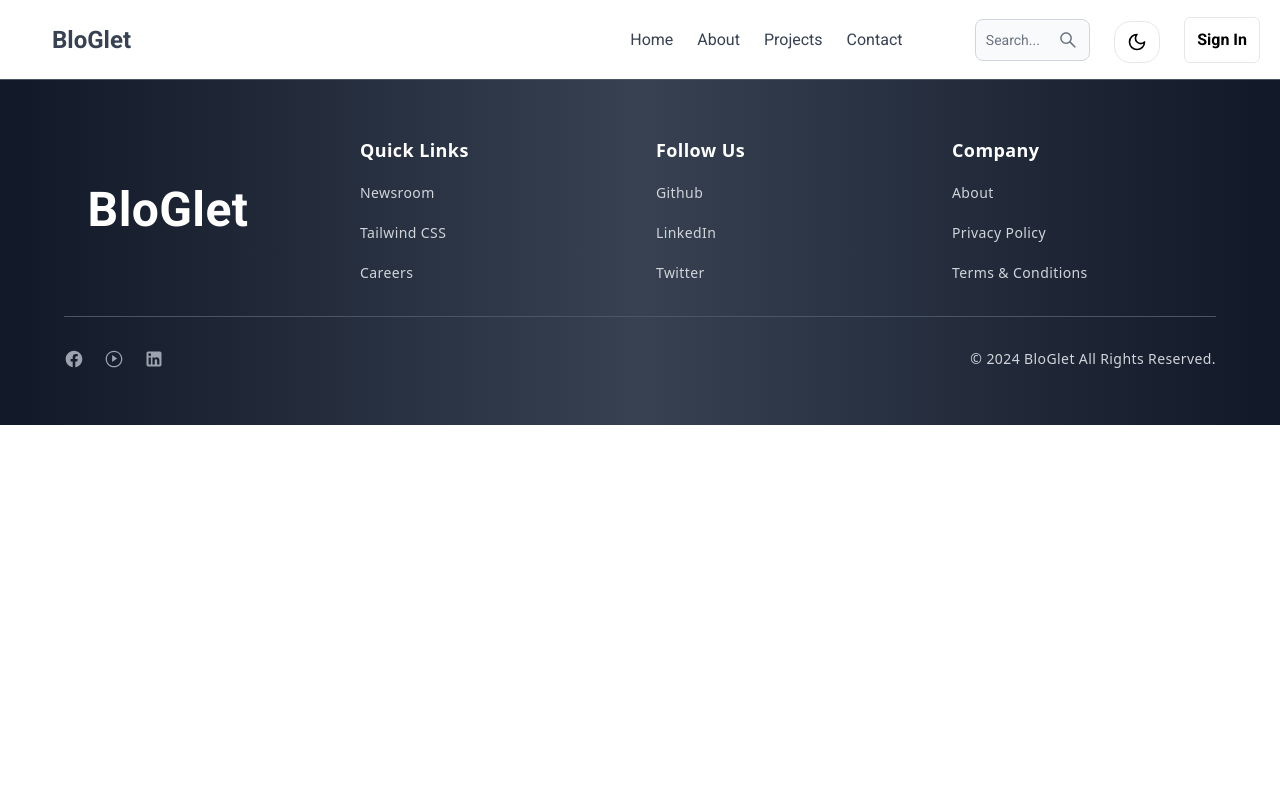
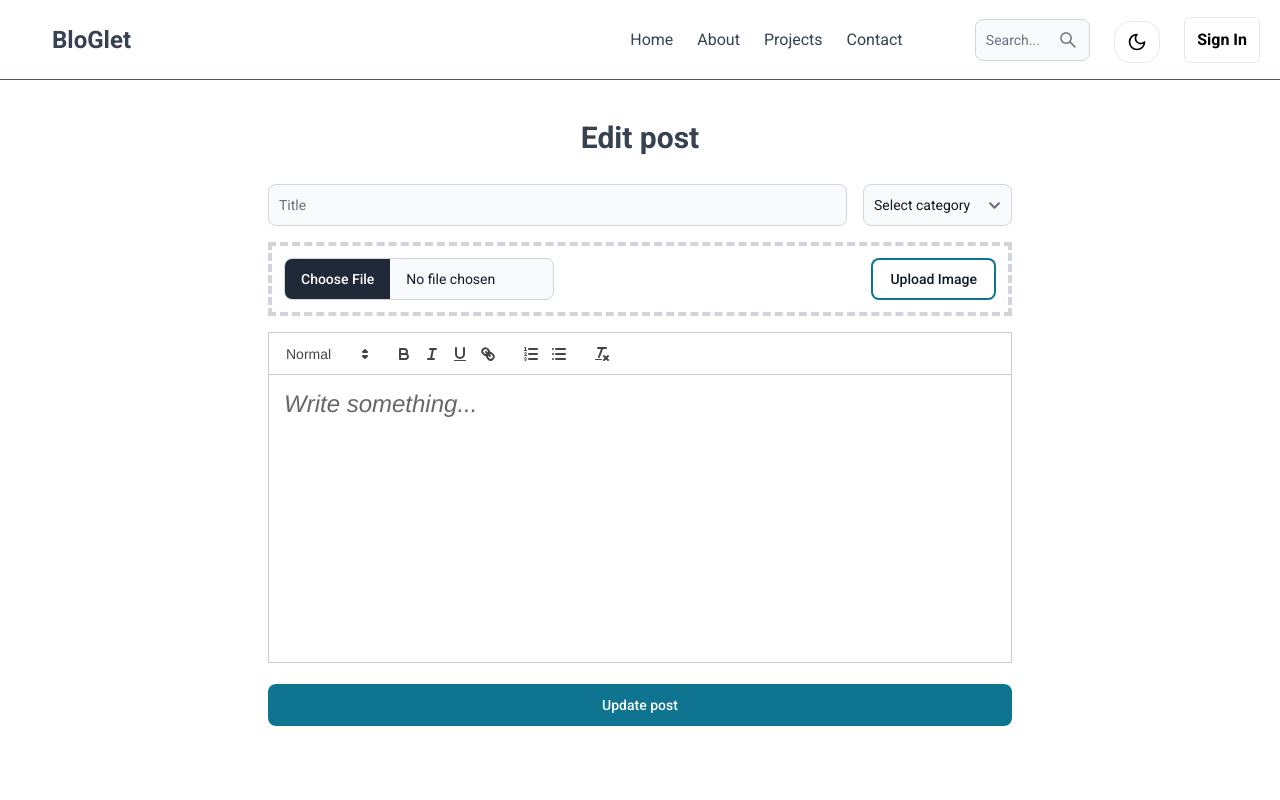
Before and after one commit to zakariaelrharbi/Bloglet, a React (Vite) app in the folder Client/Bloglet/: page /update-post/1 in a window 1280 px wide. Shown: the top 800 px of the page. Built offline with nearby package versions, Linux system fonts and the light colour scheme; no server answers.

Commit message:
fetching post to home page done

```diff
--- a/Client/Bloglet/package.json
+++ b/Client/Bloglet/package.json
@@ -13,6 +13,7 @@
     "@reduxjs/toolkit": "^2.2.6",
     "axios": "^1.6.8",
     "cookie-parser": "^1.4.6",
+    "dompurify": "^3.1.6",
     "dotenv": "^16.4.5",
     "firebase": "^10.12.5",
     "flowbite-react": "^0.9.0",
--- a/Client/Bloglet/src/App.jsx
+++ b/Client/Bloglet/src/App.jsx
@@ -10,6 +10,7 @@ import Header from './components/Header';
 import Contact from './Pages/Contact';
 import Footer from './components/Footer';
 import CreatePost from './Pages/CreatePosts';
+import UpdatePost from './Pages/UpdatePost';
 import { Toaster } from 'sonner';
 import PrivateRoute from './components/PrivateRoute';
 import ScrollToTop from './components/ScrollToTop';
@@ -31,6 +32,7 @@ const App = () => {
         <Route path='/projects' element={<Projects />} />
         <Route path='/contact' element={<Contact />} />
         <Route path='/create-post' element={<CreatePost />} />
+        <Route path='/update-post/:postId' element={<UpdatePost />} />
         <Route element={<PrivateRoute />}>
           <Route path='/dashboard' element={<Dashboard />} />
         </Route>
--- /dev/null
+++ b/Client/Bloglet/src/Pages/UpdatePost.jsx
@@ -0,0 +1,172 @@
+import { Button, FileInput, Select, TextInput } from 'flowbite-react';
+import React, { useState, useEffect } from 'react';
+import ReactQuill from 'react-quill';
+import 'react-quill/dist/quill.snow.css';
+import { getDownloadURL, getStorage, ref, uploadBytesResumable } from 'firebase/storage';
+import { app } from '../firebase';
+import { CircularProgressbar } from 'react-circular-progressbar';
+import 'react-circular-progressbar/dist/styles.css';
+import { toast } from 'sonner';
+import {useNavigate, useParams} from 'react-router-dom';
+import { useSelector } from 'react-redux';
+
+
+
+const UpdatePost = () => {
+  const [file, setFile] = useState(null);
+  const [formData, setFormData] = useState({});
+  const [imageFileUploadingProgress, setImageFileUploadingProgress] = useState(null);
+  const navigate = useNavigate();
+  const {postId} = useParams();
+  const { currentUser } = useSelector((state) => state.user)
+
+
+
+    useEffect(() => {
+        try {
+            const fetchPost = async () => {
+            const res = await fetch(`http://localhost:5000/api/post/getAllPosts?postId=${postId}`);
+            const data = await res.json();
+            if(!res.ok) {
+                toast.error(data.message);
+                return;
+            }
+            if(res.ok) {
+                setFormData(data.post);
+            }
+            }
+            fetchPost();
+        } catch (error) {
+            toast.error('Failed to fetch post');
+        }
+    }, [postId]);
+
+
+
+  // Upload image to firebase storage
+  const handleUploadImage = async () => {
+    try {
+      if (!file) {
+        toast.error('Please select an image to upload');
+        return;
+      }
+      const storage = getStorage(app);
+      const fileName = new Date().getTime() + '-' + file.name;
+      const storageRef = ref(storage, fileName);
+      const uploadTask = uploadBytesResumable(storageRef, file);
+      uploadTask.on(
+        'state_changed',
+        (snapshot) => {
+          const progress = (snapshot.bytesTransferred / snapshot.totalBytes) * 100;
+          setImageFileUploadingProgress(progress.toFixed(0));
+        },
+        (error) => {
+          toast.error('Failed to upload image');
+          setImageFileUploadingProgress(null);
+        },
+        () => {
+          getDownloadURL(uploadTask.snapshot.ref).then((downloadURL) => {
+            toast.success('Image uploaded successfully');
+            setImageFileUploadingProgress(null);
+            setFormData({ ...formData, image: downloadURL });
+          });
+        }
+      );
+    } catch (error) {
+      toast.error('Failed to upload image');
+      setImageFileUploadingProgress(null);
+    }
+  };
+
+  // Handle form submission
+  const handleSubmit = async(e) => {
+    e.preventDefault();
+    // Handle form submission logic, e.g., sending formData to a backend API
+    try {
+      const res = await fetch(`http://localhost:5000/api/post/update/${formData._id}/${currentUser._id}`, {
+        method: 'PUT',
+        headers: {
+          'Content-Type': 'application/json',
+        },
+        credentials: 'include',
+        body: JSON.stringify(formData),
+      });
+      const data = await res.json();
+      if(!res.ok) {
+        toast.error(data.message);
+        return;
+      }
+      if(res.ok) {
+        toast.success('Post updated successfully');
+        // navigate(`/post/${data.post.slug}`);
+        setTimeout(() => {
+          navigate('/dashboard?tab=posts');
+        }, 1500);
+      }
+
+    } catch (error) {
+      toast.error('Failed to create post');
+    }
+  };
+
+  return (
+    <div className='p-3 max-w-3xl mx-auto min-h-screen'>
+      <h1 className='text-3xl text-center my-7 font-semibold'>Edit post</h1>
+      <form className='flex flex-col gap-4' onSubmit={handleSubmit}>
+        <div className='flex flex-col gap-4 sm:flex-row justify-between'>
+          <TextInput
+            type='text'
+            placeholder='Title'
+            required
+            id='title'
+            onChange={(e) => setFormData({ ...formData, title: e.target.value })}
+            value={formData.title}
+            className='flex-1'
+          />
+          <Select
+            onChange={(e) => setFormData({ ...formData, category: e.target.value })}
+            value={formData.category}
+          >
+            <option value='uncategorized'>Select category</option>
+            <option value='tech'>Tech</option>
+            <option value='lifestyle'>Lifestyle</option>
+            <option value='health'>Health</option>
+            <option value='politics'>Politics</option>
+            <option value='entertainment'>Entertainment</option>
+          </Select>
+        </div>
+        <div className='flex gap-4 items-center justify-between border-4 border-gray-300 border-dashed p-3'>
+          <FileInput type='file' accept='image/*' onChange={(e) => setFile(e.target.files[0])} />
+          <Button
+            type='button'
+            outline
+            onClick={handleUploadImage}
+            disabled={Boolean(imageFileUploadingProgress)}
+          >
+            {imageFileUploadingProgress ? (
+              <div className='w-16 h-16'>
+                <CircularProgressbar value={imageFileUploadingProgress} text={`${imageFileUploadingProgress || 0}%`} />
+              </div>
+            ) : 'Upload Image'}
+          </Button>
+        </div>
+        {formData.image && (
+          <img src={formData.image} alt='upload' className='w-full h-72 object-cover' />
+        )}
+        <ReactQuill
+          theme='snow'
+          placeholder='Write something...'
+          required
+          className='h-72 mb-12'
+        onChange={(content) => setFormData({ ...formData, content: content })}
+          value={formData.content}
+        />
+        <Button type='submit' className='mb-12'>
+            Update post
+        </Button>
+      </form>
+    </div>
+  );
+};
+
+export default UpdatePost;
```
Also changed, not shown: Client/Bloglet/src/components/OurBlog.jsx (+63 -60 lines), Client/Bloglet/src/index.css (line endings or trailing spaces), 1 other file (tests, documents, lock files or other folders).
